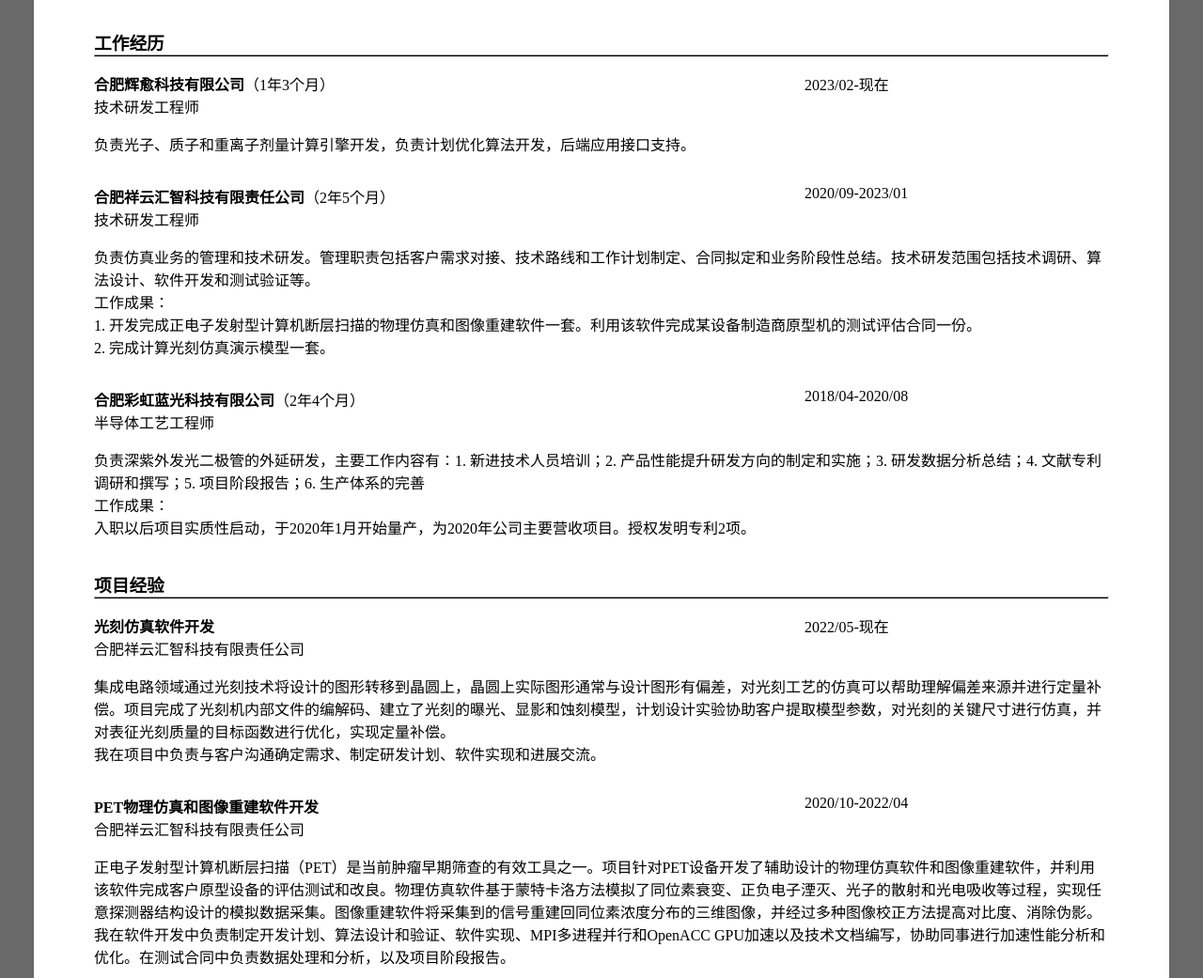
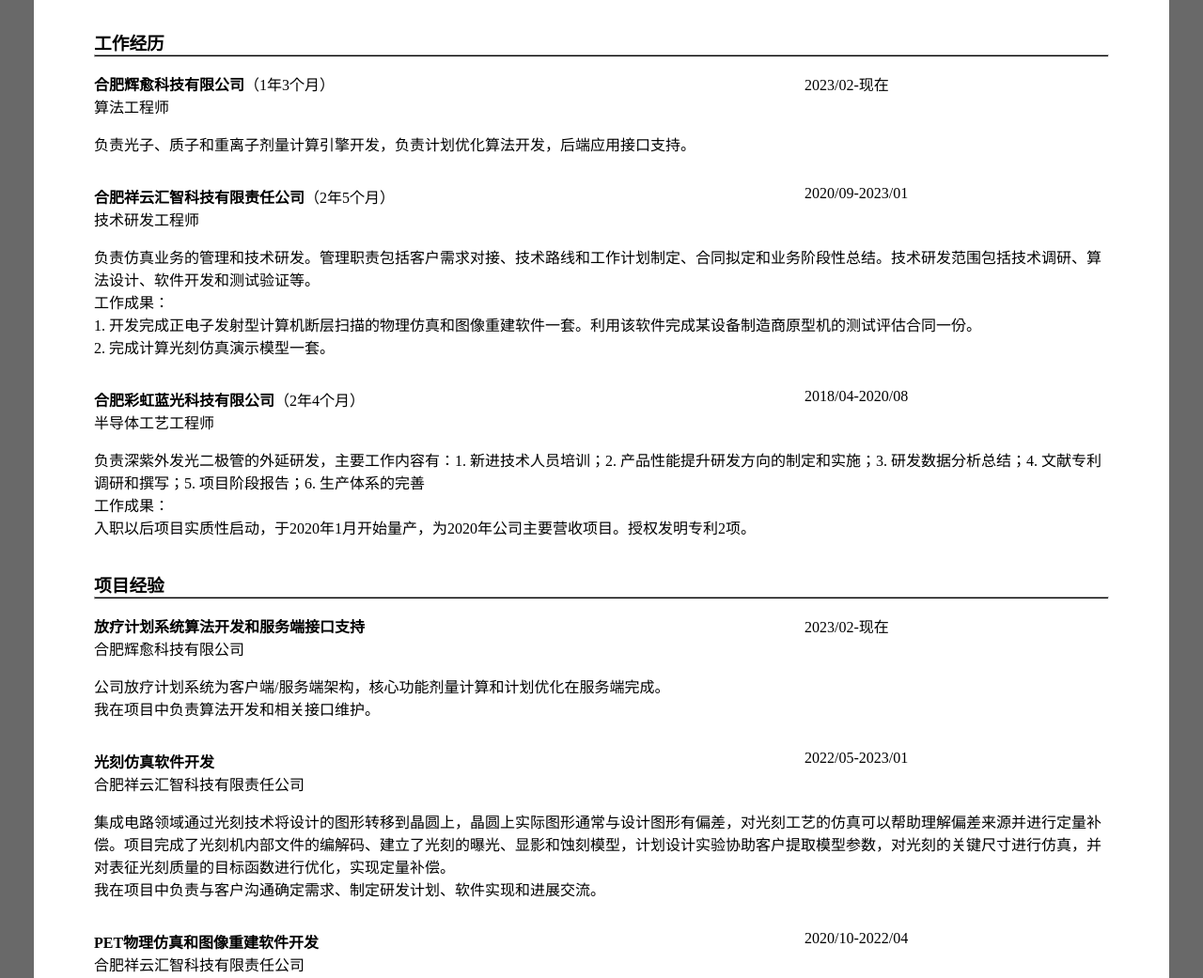
Before and after one commit to eroszhou/eroszhou, a plain HTML site: page index.html in a window 1280 px wide. Shown: the part 867-1908 px from the top of the page at 94% size. Drawn offline with Linux system fonts and the light colour scheme.

Commit message:
update info

```diff
--- a/index.html
+++ b/index.html
@@ -67,7 +67,7 @@
     <h3 class="subtitle">工作经历</h3>
     <hr class="line" />
     <div class="event">
-      <p class="affiliation"><b>合肥辉愈科技有限公司</b>（1年3个月）<br />技术研发工程师</p>
+      <p class="affiliation"><b>合肥辉愈科技有限公司</b>（1年3个月）<br />算法工程师</p>
       <p class="time">2023/02-现在</p>
       <p class="process">负责光子、质子和重离子剂量计算引擎开发，负责计划优化算法开发，后端应用接口支持。</p>
     </div>
@@ -87,8 +87,13 @@
     <h3 class="subtitle">项目经验</h3>
     <hr class="line" />
     <div class="event">
+      <p class="affiliation"><b>放疗计划系统算法开发和服务端接口支持</b><br />合肥辉愈科技有限公司</p>
+      <p class="time">2023/02-现在</p>
+      <p class="process">公司放疗计划系统为客户端/服务端架构，核心功能剂量计算和计划优化在服务端完成。<br />我在项目中负责算法开发和相关接口维护。</p>
+    </div>
+    <div class="event">
       <p class="affiliation"><b>光刻仿真软件开发</b><br />合肥祥云汇智科技有限责任公司</p>
-      <p class="time">2022/05-现在</p>
+      <p class="time">2022/05-2023/01</p>
       <p class="process">集成电路领域通过光刻技术将设计的图形转移到晶圆上，晶圆上实际图形通常与设计图形有偏差，对光刻工艺的仿真可以帮助理解偏差来源并进行定量补偿。项目完成了光刻机内部文件的编解码、建立了光刻的曝光、显影和蚀刻模型，计划设计实验协助客户提取模型参数，对光刻的关键尺寸进行仿真，并对表征光刻质量的目标函数进行优化，实现定量补偿。<br />我在项目中负责与客户沟通确定需求、制定研发计划、软件实现和进展交流。</p>
     </div>
     <div class="event">
```
